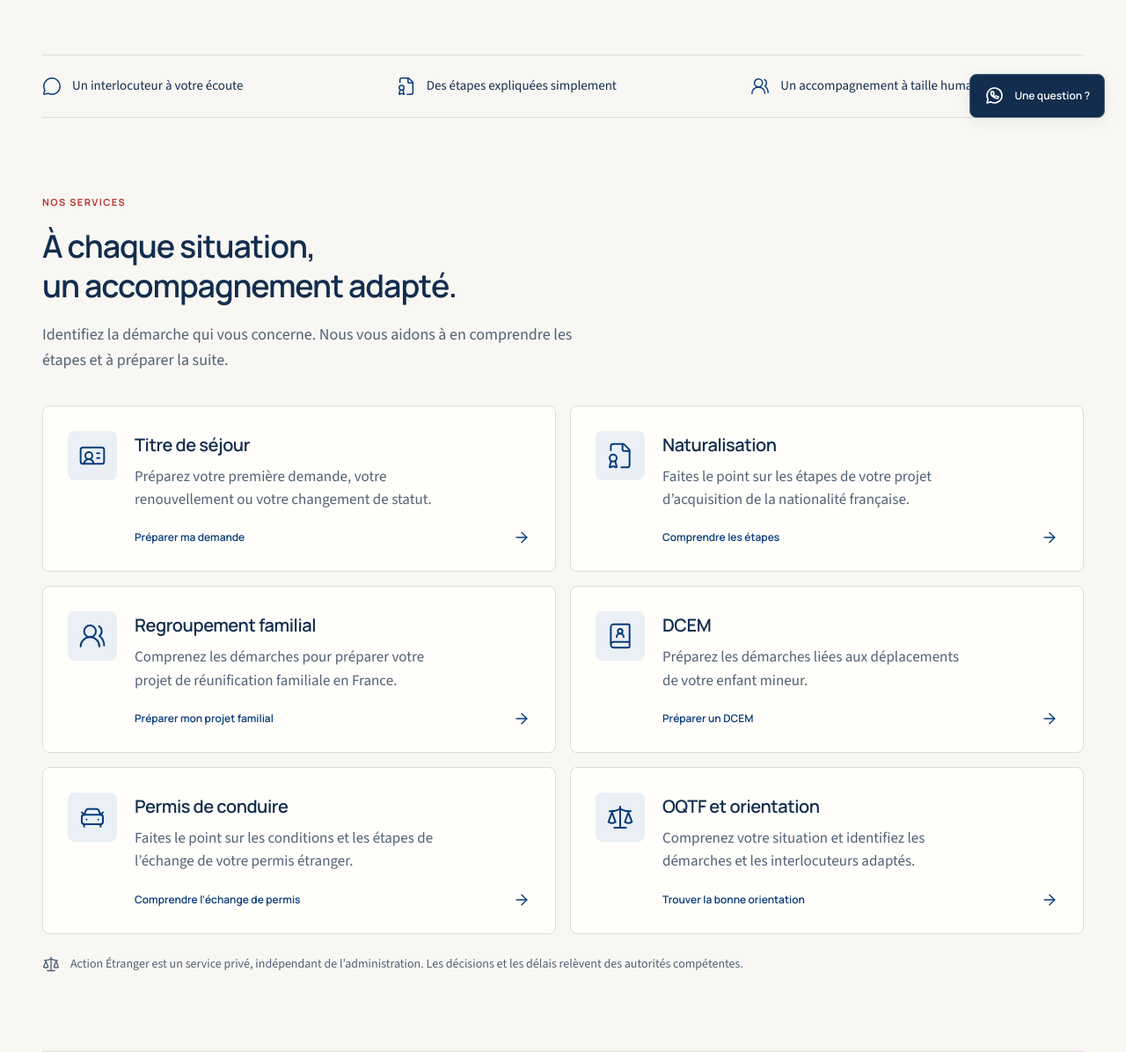
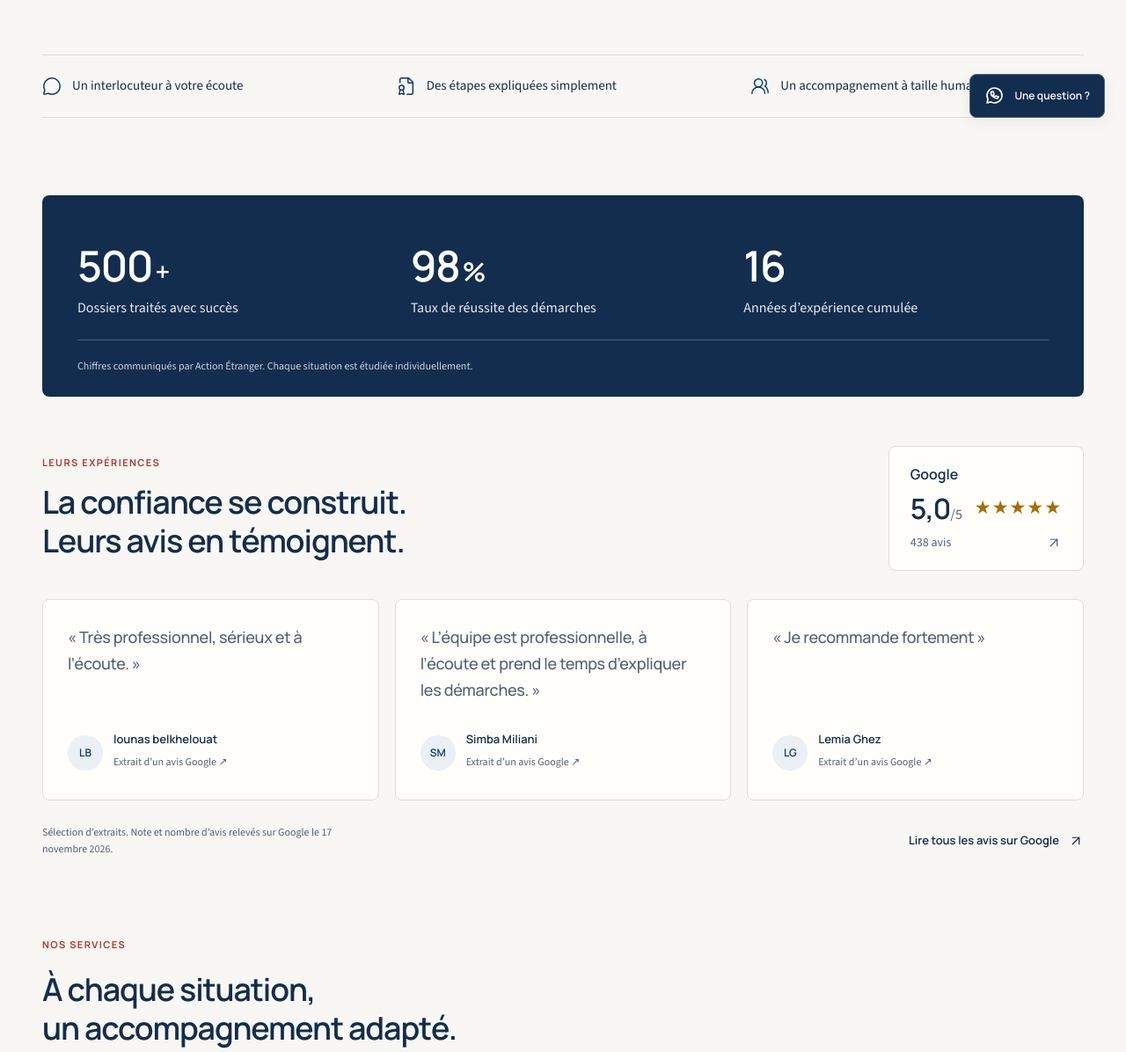
Before and after one commit to zak1200/action, a PHP site: page / in a window 1280 px wide. Shown: the part 642-1838 px from the top of the page at 88% size. Run offline with PHP 8.4, Linux system fonts and the light colour scheme.

Commit message:
Add attributed Google reviews and confirmed business figures

```diff
--- a/index.html
+++ b/index.html
@@ -33,7 +33,7 @@
       type="font/woff2"
       crossorigin
     />
-    <link rel="stylesheet" href="style.css?v=20261117-marseille" />
+    <link rel="stylesheet" href="style.css?v=20261117-reviews" />
     <script src="app.js?v=20261116" defer></script>
   </head>
   <body>
@@ -148,6 +148,135 @@
             humaine
           </p>
         </div>
+        <section
+          class="section trust-section"
+          aria-labelledby="reviews-title"
+          id="avis"
+        >
+          <div class="trust-figures">
+            <dl>
+              <div>
+                <dt>Dossiers traités avec succès</dt>
+                <dd>500<span>+</span></dd>
+              </div>
+              <div>
+                <dt>Taux de réussite des démarches</dt>
+                <dd>98<span>%</span></dd>
+              </div>
+              <div>
+                <dt>Années d’expérience cumulée</dt>
+                <dd>16</dd>
+              </div>
+            </dl>
+            <p>
+              Chiffres communiqués par Action Étranger. Chaque situation est
+              étudiée individuellement.
+            </p>
+          </div>
+          <div class="reviews-heading">
+            <div>
+              <p class="eyebrow">Leurs expériences</p>
+              <h2 id="reviews-title">
+                La confiance se construit.<br />Leurs avis en témoignent.
+              </h2>
+            </div>
+            <a
+              class="google-rating"
+              href="https://share.google/FpuKTMt70objALoSm"
+              target="_blank"
+              rel="noopener noreferrer"
+            >
+              <span class="google-label">Google</span>
+              <span class="rating-line"
+                ><strong>5,0<span>/5</span></strong
+                ><span class="review-stars" aria-hidden="true"
+                  >★★★★★</span
+                ></span
+              >
+              <span class="rating-count"
+                >438 avis <span data-ui-icon="arrow-up-right"></span
+              ></span>
+            </a>
+          </div>
+          <div class="reviews-grid">
+            <figure class="review-card">
+              <blockquote>
+                <p>« Très professionnel, sérieux et à l’écoute. »</p>
+              </blockquote>
+              <figcaption>
+                <span class="review-avatar" aria-hidden="true">LB</span
+                ><span
+                  ><strong>lounas belkhelouat</strong
+                  ><a
+                    href="https://www.google.com/maps/contrib/106529301934937302439/reviews?hl=fr-FR"
+                    target="_blank"
+                    rel="noopener noreferrer"
+                    >Extrait d’un avis Google<span class="sr-only">
+                      de lounas belkhelouat (nouvel onglet)</span
+                    >
+                    <span aria-hidden="true">↗</span></a
+                  ></span
+                >
+              </figcaption>
+            </figure>
+            <figure class="review-card">
+              <blockquote>
+                <p>
+                  « L’équipe est professionnelle, à l’écoute et prend le temps
+                  d’expliquer les démarches. »
+                </p>
+              </blockquote>
+              <figcaption>
+                <span class="review-avatar" aria-hidden="true">SM</span
+                ><span
+                  ><strong>Simba Miliani</strong
+                  ><a
+                    href="https://www.google.com/maps/contrib/105983339251187567031/reviews?hl=fr-FR"
+                    target="_blank"
+                    rel="noopener noreferrer"
+                    >Extrait d’un avis Google<span class="sr-only">
+                      de Simba Miliani (nouvel onglet)</span
+                    >
+                    <span aria-hidden="true">↗</span></a
+                  ></span
+                >
+              </figcaption>
+            </figure>
+            <figure class="review-card">
+              <blockquote><p>« Je recommande fortement »</p></blockquote>
+              <figcaption>
+                <span class="review-avatar" aria-hidden="true">LG</span
+                ><span
+                  ><strong>Lemia Ghez</strong
+                  ><a
+                    href="https://www.google.com/maps/contrib/110430225772009481460/reviews?hl=fr-FR"
+                    target="_blank"
+                    rel="noopener noreferrer"
+                    >Extrait d’un avis Google<span class="sr-only">
+                      de Lemia Ghez (nouvel onglet)</span
+                    >
+                    <span aria-hidden="true">↗</span></a
+                  ></span
+                >
+              </figcaption>
+            </figure>
+          </div>
+          <div class="reviews-bottom">
+            <p>
+              Sélection d’extraits. Note et nombre d’avis relevés sur Google le
+              <time datetime="2026-11-17">17 novembre 2026</time>.
+            </p>
+            <a
+              class="text-link"
+              href="https://share.google/FpuKTMt70objALoSm"
+              target="_blank"
+              rel="noopener noreferrer"
+              >Lire tous les avis sur Google
+              <span data-ui-icon="arrow-up-right"></span
+              ><span class="sr-only"> (nouvel onglet)</span></a
+            >
+          </div>
+        </section>
         <section
           class="section services-section"
           id="services"
--- a/style.css
+++ b/style.css
@@ -469,6 +469,256 @@ nav > a[aria-current]:after {
   grid-template-columns: repeat(2, minmax(0, 1fr));
   gap: 16px;
 }
+.sr-only {
+  position: absolute;
+  width: 1px;
+  height: 1px;
+  padding: 0;
+  margin: -1px;
+  overflow: hidden;
+  clip-path: inset(50%);
+  white-space: nowrap;
+  border: 0;
+}
+.trust-section {
+  padding-bottom: 0;
+}
+.trust-figures {
+  padding: 36px 40px 24px;
+  background: var(--ink);
+  color: #fff;
+  border-radius: var(--radius);
+  margin-bottom: 56px;
+}
+.trust-figures dl {
+  display: grid;
+  grid-template-columns: repeat(3, 1fr);
+  gap: 32px;
+}
+.trust-figures dl > div {
+  display: flex;
+  flex-direction: column-reverse;
+  gap: 10px;
+}
+.trust-figures dt {
+  font: 400 16px/1.5 var(--body);
+  color: #e3eaf1;
+}
+.trust-figures dd {
+  font: 600 48px/1.1 var(--heading);
+  letter-spacing: -1.5px;
+  margin: 0;
+}
+.trust-figures dd span {
+  font-size: 30px;
+  margin-left: 3px;
+}
+.trust-figures > p {
+  margin: 24px 0 0;
+  padding-top: 20px;
+  border-top: 1px solid #486078;
+  color: #c9d4e0;
+  font-size: 12px;
+}
+.reviews-heading {
+  display: flex;
+  justify-content: space-between;
+  align-items: center;
+  gap: 32px;
+  margin-bottom: 32px;
+}
+.reviews-heading .eyebrow {
+  margin-bottom: 14px;
+}
+.reviews-heading h2 {
+  font-size: clamp(27px, 3vw, 36px);
+}
+.google-rating {
+  flex-shrink: 0;
+  display: grid;
+  gap: 4px;
+  padding: 20px 24px;
+  border: 1px solid var(--line);
+  border-radius: var(--radius);
+  background: var(--surface);
+  transition: border-color 0.2s;
+}
+.google-rating:hover {
+  border-color: var(--blue);
+}
+.google-label {
+  font: 600 16px/1.4 var(--heading);
+}
+.rating-line {
+  display: flex;
+  align-items: center;
+  gap: 14px;
+}
+.rating-line strong {
+  font: 600 32px/1.5 var(--heading);
+  letter-spacing: -1px;
+}
+.rating-line strong > span {
+  font: 400 16px/1 var(--body);
+  color: var(--muted);
+  letter-spacing: 0;
+}
+.review-stars {
+  color: #a86c00;
+  font-size: 21px;
+  letter-spacing: 1px;
+}
+.rating-count {
+  display: flex;
+  justify-content: space-between;
+  align-items: center;
+  font-size: 14px;
+  color: var(--muted);
+}
+.rating-count .icon {
+  width: 18px;
+  height: 18px;
+}
+.reviews-grid {
+  display: grid;
+  grid-template-columns: repeat(3, minmax(0, 1fr));
+  gap: 18px;
+}
+.review-card {
+  margin: 0;
+  padding: 28px;
+  background: var(--surface);
+  border: 1px solid var(--line);
+  border-radius: var(--radius);
+  display: flex;
+  flex-direction: column;
+  justify-content: space-between;
+  gap: 32px;
+}
+.review-card blockquote {
+  margin: 0;
+}
+.review-card blockquote p {
+  font: 500 18px/1.65 var(--heading);
+  letter-spacing: -0.3px;
+  margin: 0;
+}
+.review-card figcaption {
+  display: flex;
+  gap: 12px;
+  align-items: center;
+}
+.review-avatar {
+  display: grid;
+  place-items: center;
+  flex-shrink: 0;
+  width: 40px;
+  height: 40px;
+  border-radius: 50%;
+  background: var(--blue-soft);
+  color: var(--blue);
+  font: 600 12px/1 var(--heading);
+}
+.review-card strong {
+  display: block;
+  font: 600 13px/1.5 var(--heading);
+}
+.review-card figcaption a {
+  display: inline-block;
+  font-size: 12px;
+  color: var(--muted);
+  padding-block: 5px;
+  text-underline-offset: 4px;
+}
+.review-card figcaption a:hover {
+  text-decoration: underline;
+}
+.reviews-bottom {
+  display: flex;
+  align-items: center;
+  justify-content: space-between;
+  gap: 24px;
+  margin-top: 24px;
+}
+.reviews-bottom p {
+  font-size: 12px;
+  color: var(--muted);
+  max-width: 58ch;
+}
+.reviews-bottom .text-link {
+  flex-shrink: 0;
+}
+@media (max-width: 900px) {
+  .trust-figures {
+    padding: 28px;
+  }
+  .trust-figures dd {
+    font-size: 40px;
+  }
+  .reviews-grid {
+    grid-template-columns: 1fr;
+  }
+  .review-card {
+    gap: 24px;
+    padding: 24px;
+  }
+  .reviews-bottom {
+    flex-direction: column;
+    align-items: flex-start;
+    gap: 8px;
+  }
+}
+@media (max-width: 600px) {
+  .trust-figures {
+    padding: 24px;
+    margin-bottom: 40px;
+  }
+  .trust-figures dl {
+    grid-template-columns: 1fr;
+    gap: 24px;
+  }
+  .trust-figures dl > div {
+    flex-direction: row-reverse;
+    align-items: center;
+    justify-content: space-between;
+    gap: 20px;
+  }
+  .trust-figures dd {
+    min-width: 98px;
+    font-size: 38px;
+  }
+  .trust-figures dt {
+    font-size: 14px;
+    flex: 1;
+  }
+  .trust-figures dd span {
+    font-size: 25px;
+  }
+  .reviews-heading {
+    flex-direction: column;
+    align-items: stretch;
+    gap: 24px;
+  }
+  .google-rating {
+    grid-template-columns: 1fr auto;
+    align-items: center;
+    gap: 0 20px;
+    padding: 16px 20px;
+  }
+  .rating-line {
+    grid-column: 2;
+    grid-row: 1 / 3;
+    flex-direction: column;
+    gap: 0;
+  }
+  .rating-count {
+    justify-content: flex-start;
+    gap: 12px;
+  }
+  .review-card blockquote p {
+    font-size: 17px;
+  }
+}
 .service-card {
   position: relative;
   display: grid;
```
Also changed, not shown: docs/REVIEWS.md (added, +13 -0 lines).
